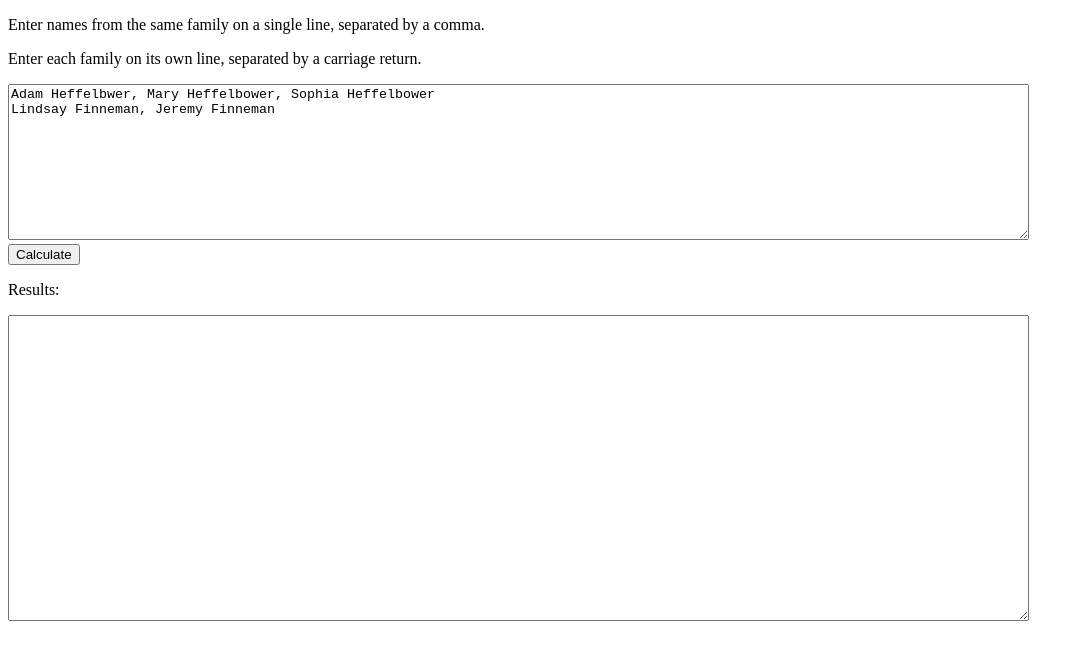
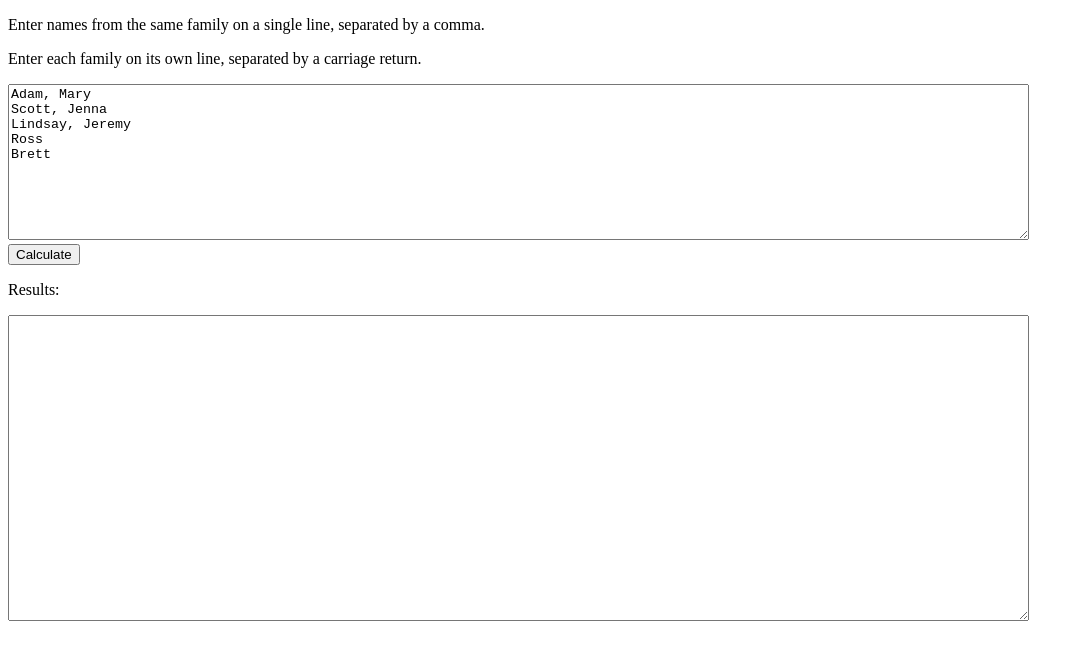
Before and after one commit to AdamHeff/name-hat, a plain HTML site: page index.html in a window 1280 px wide. Shown: the whole page, without its empty margins (0-1084 px from the left). Drawn offline with Linux system fonts and the light colour scheme.

Commit message:
Doing more code cleanup is all

```diff
--- a/index.html
+++ b/index.html
@@ -8,7 +8,7 @@
     <p>Enter names from the same family on a single line, separated by a comma.</p>
     <p>Enter each family on its own line, separated by a carriage return.</p>
 
-    <textarea id="names" rows="10" cols="125">Adam Heffelbwer, Mary Heffelbower, Sophia Heffelbower&#13;&#10;Lindsay Finneman, Jeremy Finneman</textarea>
+    <textarea id="names" rows="10" cols="125">Adam, Mary&#13;&#10;Scott, Jenna&#13;&#10;Lindsay, Jeremy&#13;&#10;Ross&#13;&#10;Brett</textarea>
     <br>
     <button onclick="calculateWrapper()">Calculate</button>
     <br>
```
